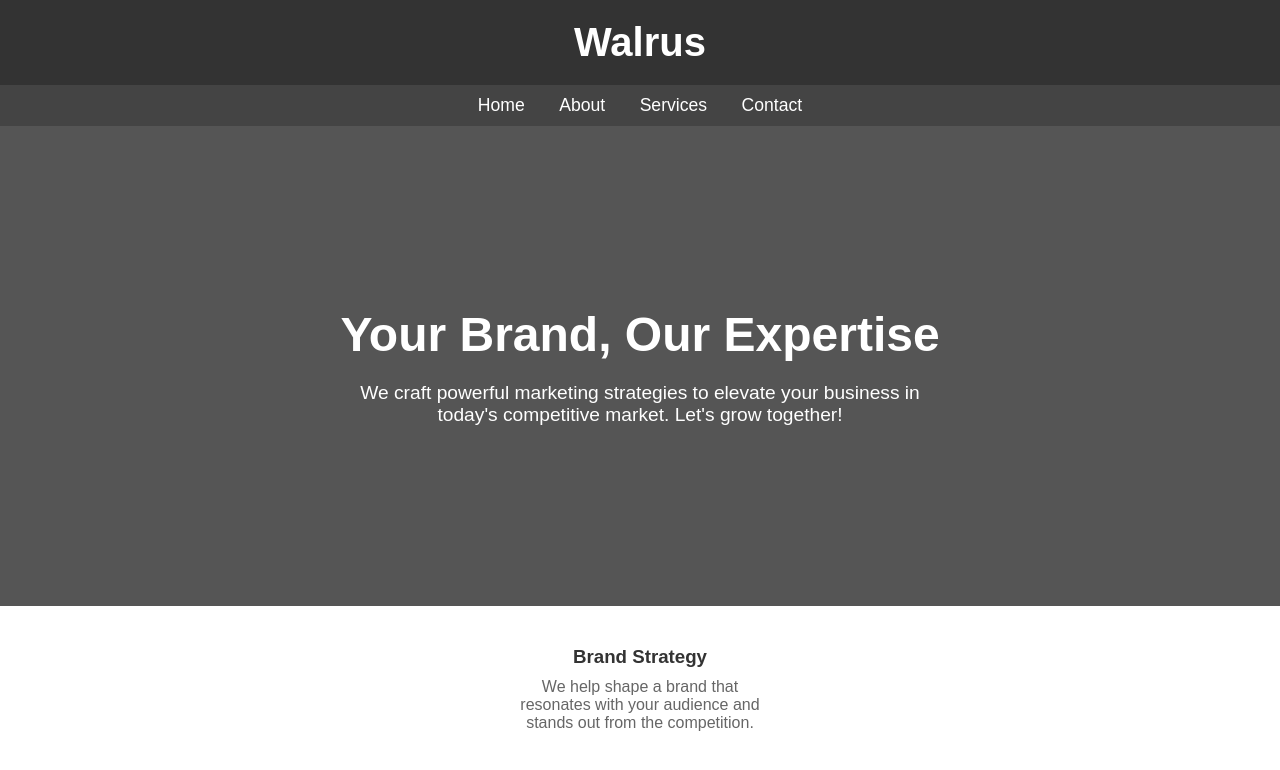
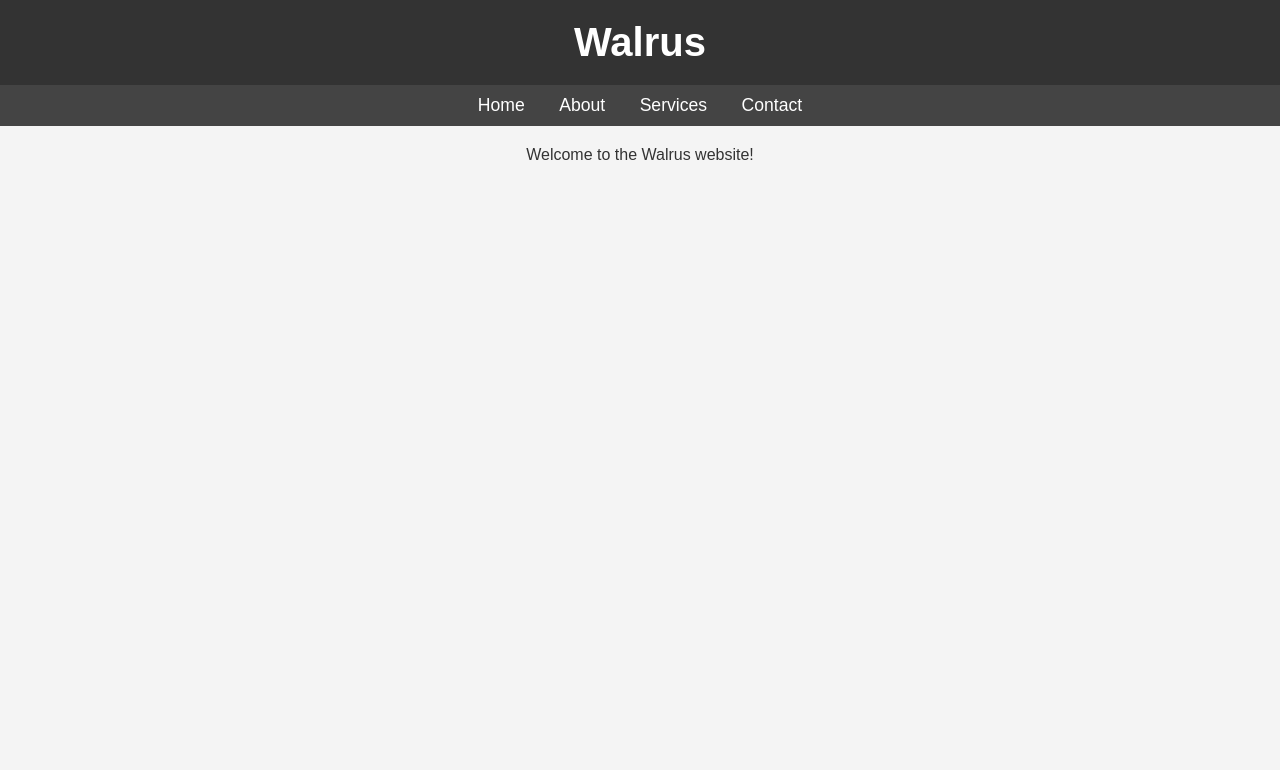
Before and after one commit to cwalrusc/cwalrusc.github.io, a plain HTML site: page index.html in a window 1280 px wide. Both pictures are taken after a click on the link "Home". Drawn offline with Linux system fonts and the light colour scheme.

Commit message:
menu contents

```diff
--- a/index.html
+++ b/index.html
@@ -35,75 +35,47 @@
             text-decoration: none;
             padding: 15px;
             font-size: 1.1rem;
+            cursor: pointer;
         }
-        nav a:hover {
-            background-color: #555;
-        }
-        .hero {
-            background-color: #555;
-            color: #fff;
-            height: 60vh;
-            display: flex;
-            align-items: center;
-            justify-content: center;
+        #content {
+            padding: 20px;
             text-align: center;
-        }
-        .hero h2 {
-            font-size: 3rem;
-            margin-bottom: 20px;
-        }
-        .hero p {
-            font-size: 1.2rem;
-            max-width: 600px;
-        }
-        .services {
-            display: flex;
-            justify-content: space-around;
-            padding: 40px 20px;
-            background-color: #fff;
-        }
-        .services div {
-            text-align: center;
-            max-width: 250px;
-        }
-        .services h3 {
-            margin-bottom: 10px;
-            color: #333;
-        }
-        .services p {
-            color: #666;
-        }
-        footer {
-            background-color: #333;
-            color: #fff;
-            text-align: center;
-            padding: 20px;
-            margin-top: 40px;
         }
     </style>
 </head>
 <body>
-
     <header>
         <h1>Walrus</h1>
     </header>
-
     <nav>
-        <a href="#">Home</a>
-        <a href="#">About</a>
-        <a href="#">Services</a>
-        <a href="#">Contact</a>
+        <a onclick="showContent('home')">Home</a>
+        <a onclick="showContent('about')">About</a>
+        <a onclick="showContent('services')">Services</a>
+        <a onclick="showContent('contact')">Contact</a>
     </nav>
-
-    <div class="hero">
-        <div>
-            <h2>Your Brand, Our Expertise</h2>
-            <p>We craft powerful marketing strategies to elevate your business in today's competitive market. Let's grow together!</p>
-        </div>
-    </div>
-
-    <section class="services">
-        <div>
-            <h3>Brand Strategy</h3>
-            <p>We help shape a brand that resonates with your audience and stands out from the competition.</p>
-        </div>
+    <section id="content">
+        <p>Welcome to the Walrus website!</p>
+    </section>
+    <script>
+        function showContent(page) {
+            const content = document.getElementById('content');
+            switch(page) {
+                case 'home':
+                    content.innerHTML = '<p>Welcome to the Walrus website!</p>';
+                    break;
+                case 'about':
+                    content.innerHTML = '<p>About us: We are a company that loves walruses.</p>';
+                    break;
+                case 'services':
+                    content.innerHTML = '<p>Our services include walrus watching tours and merchandise.</p>';
+                    break;
+                case 'contact':
+                    content.innerHTML = '<p>Contact us at walrus@example.com.</p>';
+                    break;
+                default:
+                    content.innerHTML = '<p>Welcome to the Walrus website!</p>';
+            }
+        }
+    </script>
+</body>
+</html>
```
